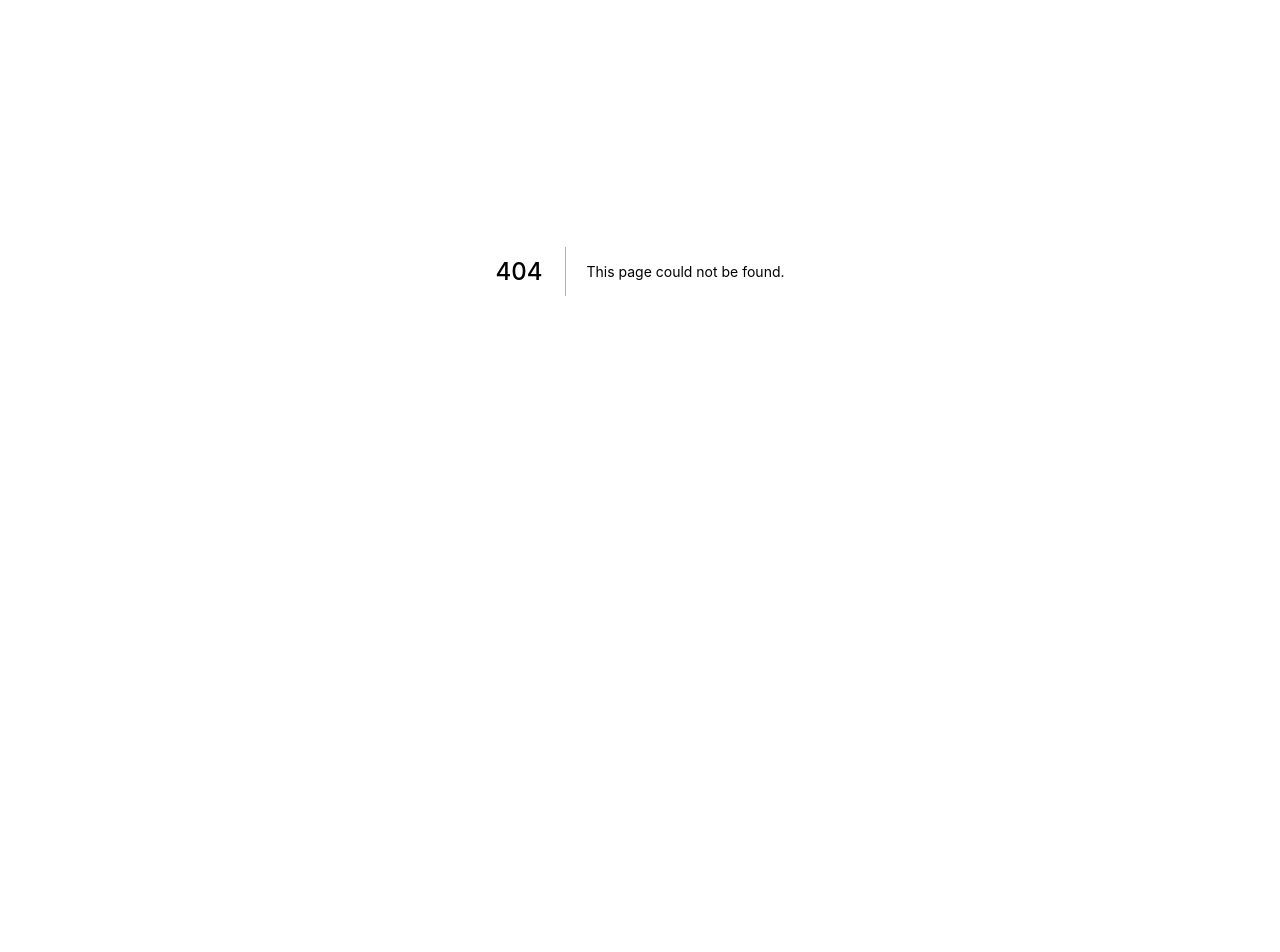
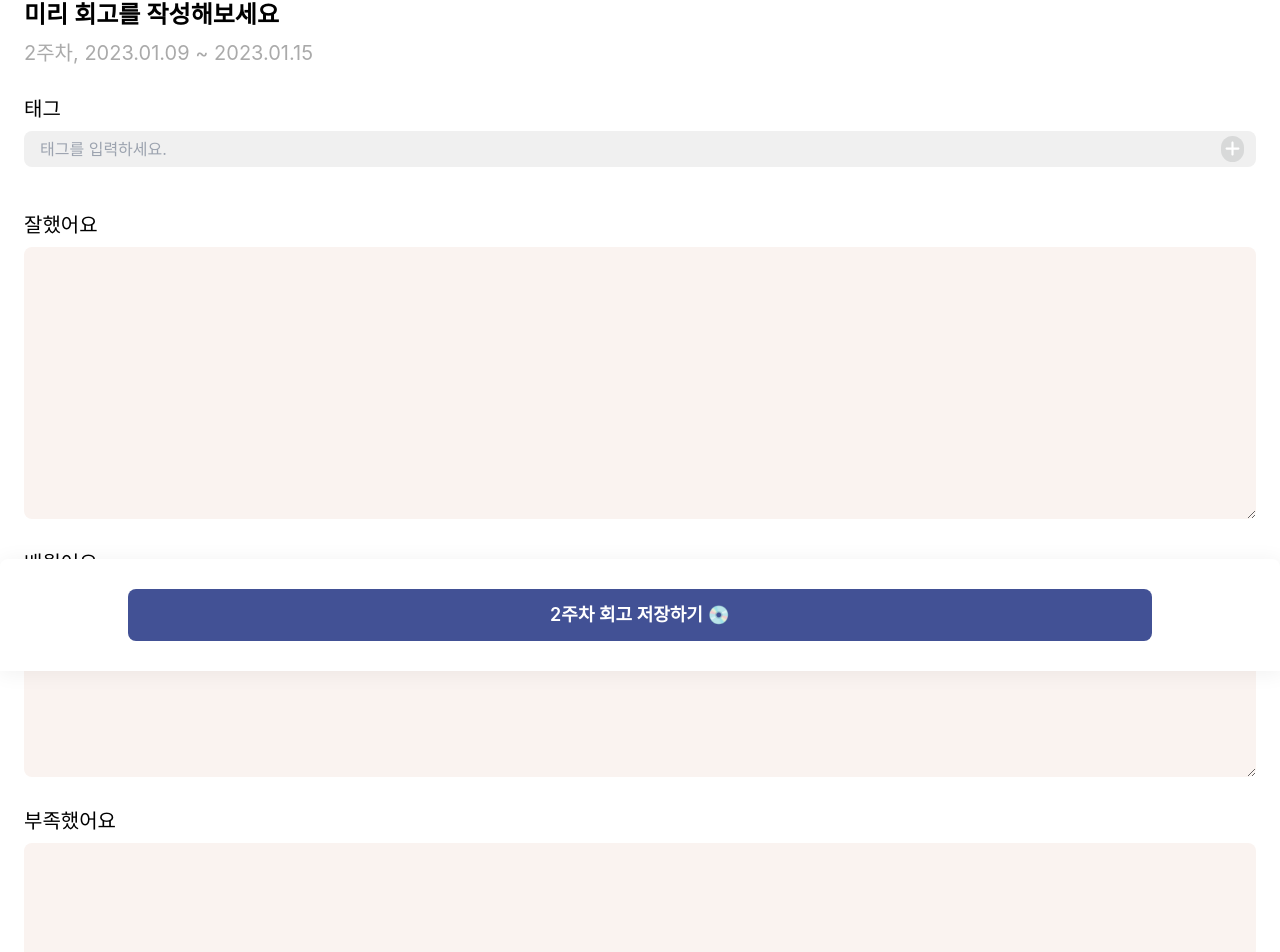
Before and after one commit to f-lab-edu/this-week, a Next.js app: page /review in a window 1280 px wide. Before the commit this address had no page. Shown: the part 129-1081 px from the top of the page. Before the commit the page ends 800 px from the top, so only its background shows below. Built offline with nearby package versions, Linux system fonts and the light colour scheme.

Commit message:
feat: Modify review routing by adding the Update Review button

```diff
--- /dev/null
+++ b/components/button/updateReviewButton.tsx
@@ -0,0 +1,15 @@
+import Link from 'next/link';
+
+import { getWeek } from 'lib/date';
+
+const UpdateReviewButton = () => {
+  return (
+    <Link href={'/review/update'}>
+      <button className="w-full rounded-lg bg-main-blue px-5 py-3 text-lg font-semibold text-white">
+        {getWeek}주차 회고 수정하기 ✏️
+      </button>
+    </Link>
+  );
+};
+
+export default UpdateReviewButton;
--- a/components/button/writeReviewButton.tsx
+++ b/components/button/writeReviewButton.tsx
@@ -14,12 +14,12 @@ const WriteReviewButton = () => {
     if (getDayNumber !== 0) {
       return openModal({ element: <ReviewCheckModal /> });
     }
-    return router.push('/manage/review');
+    return router.push('/review');
   };
   return (
     <button
       onClick={goToReviewPage}
-      className="font-semiboltext-white w-full rounded-lg bg-main-blue px-5 py-3 text-lg font-semibold text-white"
+      className="w-full rounded-lg bg-main-blue px-5 py-3 text-lg font-semibold font-semibold text-white text-white"
     >
       {getWeek}주차 회고 쓰기 ✏️
     </button>
--- a/components/modal/reviewCheckModal.tsx
+++ b/components/modal/reviewCheckModal.tsx
@@ -31,7 +31,7 @@ const ReviewCheckModal = () => {
             </button>
             <button
               onClick={() => {
-                router.push('/manage/review');
+                router.push('/review');
                 closeModal({ element: <ReviewCheckModal /> });
               }}
               className="w-full rounded-xl border-black bg-main-blue px-6 py-3 text-white"
--- a/components/modal/sideTap.tsx
+++ b/components/modal/sideTap.tsx
@@ -36,7 +36,7 @@ const SideTap = () => {
             <button>디스위크</button>
           </li>
         </Link>
-        {/* <Link href={`/manage/habit`}>
+        {/* <Link href={`/habit`}>
           <li className="flex items-center gap-4" onClick={closeSideTap}>
             <BoxOpen width="25px" height="25px" fill="#808080" />
             <button>습관 관리</button>
@@ -48,7 +48,7 @@ const SideTap = () => {
             <button>습관 데이터</button>
           </li>
         </Link> */}
-        {/* <Link href={`/manage/review`}>
+        {/* <Link href={`/review`}>
           <li className="flex items-center gap-4" onClick={closeSideTap}>
             <SquareCheck width="25px" height="25px" fill="#808080" />
             <button>지난 회고</button>
--- a/components/navigator/navigator.tsx
+++ b/components/navigator/navigator.tsx
@@ -24,13 +24,13 @@ const Navigator = () => {
         <Link className="hidden lg:block" href={`/`}>
           <p className="pr-4 text-xl font-bold">디스위크</p>
         </Link>
-        <Link className="hidden lg:block" href={`/manage/habit`}>
+        <Link className="hidden lg:block" href={`/habit`}>
           <p>습관관리</p>
         </Link>
         <Link className="hidden lg:block" href={`/statistic`}>
           <p>습관데이터</p>
         </Link>
-        <Link className="hidden lg:block" href={`/manage/review`}>
+        <Link className="hidden lg:block" href={`/review`}>
           <p>회고관리</p>
         </Link>
       </div>
--- a/pages/index.tsx
+++ b/pages/index.tsx
@@ -2,13 +2,19 @@ import Banner from 'components/main/banner';
 import CollectionOfReviews from 'components/main/collectionOfReviews';
 import BottomFix from 'components/container/bottomFix';
 import WriteReviewButton from 'components/button/writeReviewButton';
+import UpdateReviewButton from 'components/button/updateReviewButton';
+
+import { useGetThisWeekReviewQuery } from 'queries/useReviewQuery';
 
 export default function Home() {
+  const { isExist } = useGetThisWeekReviewQuery();
   return (
     <div className="min-h-screen pt-12">
       <Banner />
       <CollectionOfReviews />
-      <BottomFix button={<WriteReviewButton />} />
+      <BottomFix
+        button={isExist ? <UpdateReviewButton /> : <WriteReviewButton />}
+      />
     </div>
   );
 }
--- /dev/null
+++ b/pages/review/index.tsx
@@ -0,0 +1,220 @@
+import { useState } from 'react';
+import { useRouter } from 'next/router';
+
+import Title from 'components/title/title';
+import CurrentData from 'components/title/dateTitle';
+import { REVIEW_TITLE } from 'constants/title/habitTitle';
+import MainContainer from 'components/container/mainContainer';
+import WeekNumber from 'components/title/weekNumber';
+import Plus from 'components/svgs/plus.svg';
+
+import BottomFix from 'components/container/bottomFix';
+import SaveReviewButton from 'components/button/saveReviewButton';
+
+import useWindowSize from 'customs/useWindowSize';
+
+import { getWeek, getMonth, isReviewDay, getYear } from 'lib/date';
+import {
+  useCreateReviewMutation,
+  Tag,
+  TextColor,
+  BackgroundColor,
+} from 'queries/useReviewQuery';
+type FourLName = 'liked' | 'learned' | 'lacked' | 'longedFor';
+type HandleFourLTextProps = {
+  name: FourLName;
+  value: string;
+};
+
+const CreateReview = () => {
+  const router = useRouter();
+  const createReviewMutation = useCreateReviewMutation();
+  const { type } = useWindowSize();
+  const [fourLText, setFourLText] = useState({
+    liked: '',
+    learned: '',
+    lacked: '',
+    longedFor: '',
+  });
+  const [newTag, setNewTag] = useState('');
+  const [tags, setTags] = useState<Tag[]>([]);
+
+  const saveReview = () => {
+    createReviewMutation.mutate({
+      data: {
+        week: getWeek,
+        month: getMonth,
+        year: getYear,
+        liked: fourLText.liked,
+        learned: fourLText.learned,
+        lacked: fourLText.lacked,
+        longedfor: fourLText.longedFor,
+        tag: { data: tags },
+        rating: 0,
+      },
+    });
+    router.push('/');
+  };
+  const handleFourLText = ({ name, value }: HandleFourLTextProps) => {
+    setFourLText({ ...fourLText, [name]: value });
+  };
+
+  const getRandomInt = (max: number): number => {
+    return Math.floor(Math.random() * max);
+  };
+
+  return (
+    <main className="pb-28">
+      <div className="lg:flex lg:flex-col lg:gap-2">
+        <Title
+          text={
+            isReviewDay
+              ? REVIEW_TITLE['onTime'][type]
+              : REVIEW_TITLE['offTime'][type]
+          }
+        />
+        <WeekNumber />
+      </div>
+      <section className="py-5">
+        <h2 className="py-2 text-xl">태그</h2>
+        <div className="relative mb-4">
+          <input
+            type="text"
+            value={newTag}
+            onChange={(event) => setNewTag(() => event.target.value)}
+            placeholder="태그를 입력하세요."
+            className="flex w-full items-center justify-between rounded-lg bg-main-border p-2 px-4 outline-main-blue"
+          ></input>
+          <button
+            onClick={() => {
+              setTags(() => [
+                ...tags,
+                {
+                  id: tags.length + 1,
+                  name: newTag,
+                  color: TAG_BACKGROUND_COLORS[getRandomInt(3)] as {
+                    text: TextColor;
+                    bg: BackgroundColor;
+                  },
+                },
+              ]);
+              setNewTag('');
+            }}
+            className="absolute top-0 bottom-0 right-3"
+          >
+            <div className="rounded-full bg-soft-black bg-opacity-10 p-1">
+              <Plus width="15px" fill="#FFFFFF" />
+            </div>
+          </button>
+        </div>
+        <ul className="flex flex-wrap gap-1">
+          {tags.map((tag) => {
+            const { bg, text } = tag.color;
+            return (
+              <li
+                key={tag.id}
+                className={`inline rounded-2xl ${bg} px-4 py-2 ${text}`}
+              >
+                {tag.name}
+              </li>
+            );
+          })}
+        </ul>
+      </section>
+      <section className="pb-5">
+        <h2 className="py-2 text-xl">잘했어요</h2>
+        <textarea
+          name="liked"
+          id="liked"
+          cols={30}
+          rows={10}
+          value={fourLText.liked}
+          onChange={(event) => {
+            const { name, value } = event.target as {
+              name: FourLName;
+              value: string;
+            };
+            handleFourLText({ name, value });
+          }}
+          className="w-full rounded-lg bg-main-beige p-4 leading-6 outline-none"
+        ></textarea>
+      </section>
+      <section className="pb-5">
+        <h2 className="py-2 text-xl">배웠어요</h2>
+        <textarea
+          name="learned"
+          id="learned"
+          cols={30}
+          rows={10}
+          value={fourLText.learned}
+          onChange={(event) => {
+            const { name, value } = event.target as {
+              name: FourLName;
+              value: string;
+            };
+            handleFourLText({ name, value });
+          }}
+          className="w-full rounded-lg bg-main-beige p-4 outline-none"
+        ></textarea>
+      </section>
+      <section className="pb-5">
+        <h2 className="py-2 text-xl">부족했어요</h2>
+        <textarea
+          name="lacked"
+          id="lacked"
+          cols={30}
+          rows={10}
+          value={fourLText.lacked}
+          onChange={(event) => {
+            const { name, value } = event.target as {
+              name: FourLName;
+              value: string;
+            };
+            handleFourLText({ name, value });
+          }}
+          className="w-full rounded-lg bg-main-beige p-4 outline-none"
+        ></textarea>
+      </section>
+      <section className="pb-5">
+        <h2 className="py-2 text-xl">다음주는</h2>
+        <textarea
+          name="longedFor"
+          id="longedFor"
+          cols={30}
+          rows={10}
+          value={fourLText.longedFor}
+          onChange={(event) => {
+            const { name, value } = event.target as {
+              name: FourLName;
+              value: string;
+            };
+            handleFourLText({ name, value });
+          }}
+          className="w-full rounded-lg bg-main-beige p-4 outline-none"
+        ></textarea>
+      </section>
+      <BottomFix button={<SaveReviewButton onClick={saveReview} />} />
+    </main>
+  );
+};
+
+const Statistic = () => {
+  return (
+    <div className="min-h-screen">
+      <MainContainer>
+        <div className="pb-4 lg:pb-10">
+          <CurrentData />
+        </div>
+        <CreateReview />
+      </MainContainer>
+    </div>
+  );
+};
+
+export default Statistic;
+
+const TAG_BACKGROUND_COLORS = [
+  { text: 'text-main-red', bg: 'bg-main-red-10' },
+  { text: 'text-main-blue', bg: 'bg-main-blue-10' },
+  { text: 'text-main-pink', bg: 'bg-main-pink-10' },
+];
--- a/pages/manage/review.tsx
+++ b/pages/review/update.tsx
@@ -26,7 +26,7 @@ type HandleFourLTextProps = {
   value: string;
 };
 
-const Review = () => {
+const UpdateReview = () => {
   const router = useRouter();
   const createReviewMutation = useCreateReviewMutation();
   const { type } = useWindowSize();
@@ -205,7 +205,7 @@ const Statistic = () => {
         <div className="pb-4 lg:pb-10">
           <CurrentData />
         </div>
-        <Review />
+        <UpdateReview />
       </MainContainer>
     </div>
   );
```
